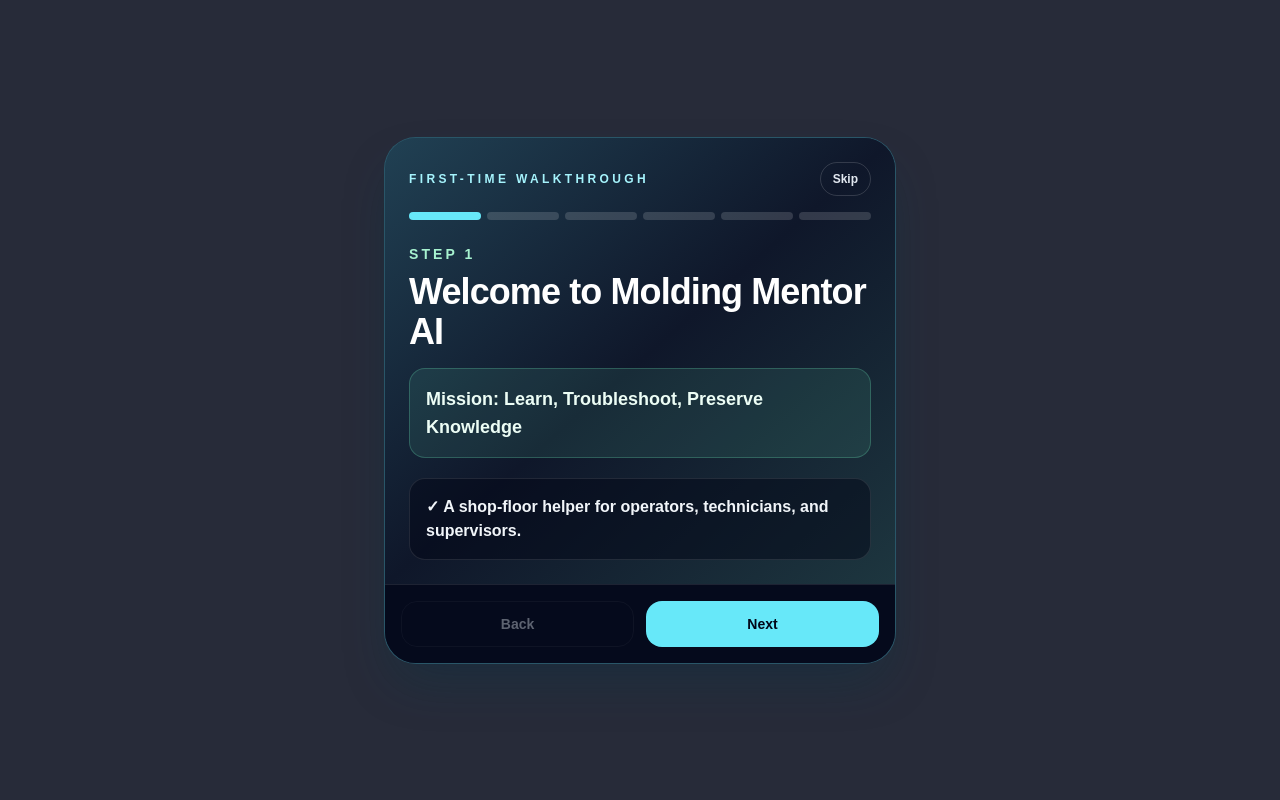
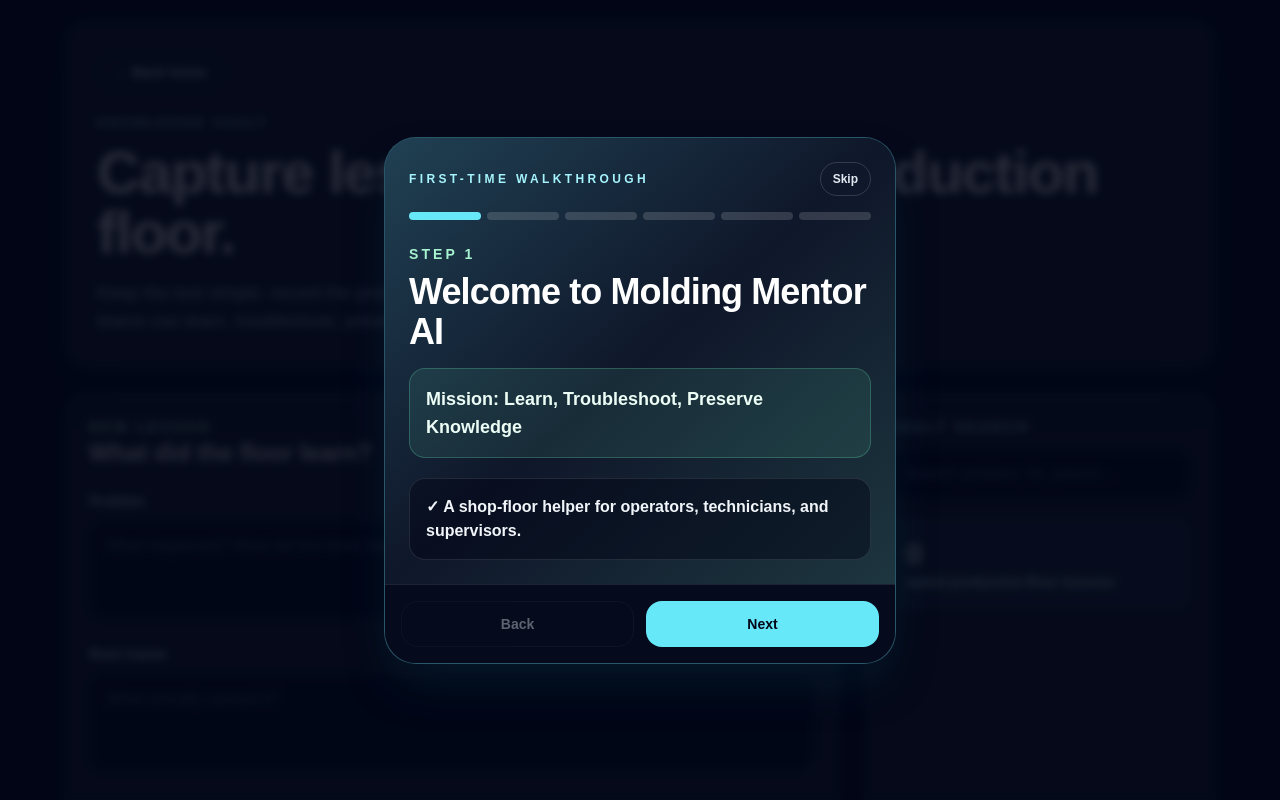
Before and after one commit to scottgraham2882-collab/molding-mentor-ai, a Next.js app: page /knowledge-vault in a window 1280 px wide. Before the commit this address had no page. Shown: the top 800 px of the page. Built offline with nearby package versions, Linux system fonts and the light colour scheme.

Commit message:
Add knowledge vault page

```diff
--- /dev/null
+++ b/app/knowledge-vault/page.tsx
@@ -0,0 +1,211 @@
+"use client";
+
+import Link from "next/link";
+import { FormEvent, useEffect, useMemo, useState } from "react";
+
+type VaultEntry = {
+  id: string;
+  problem: string;
+  rootCause: string;
+  fix: string;
+  prevention: string;
+  submittedBy: string;
+  submittedAt: string;
+};
+
+const storageKey = "moldingMentorKnowledgeVault";
+
+const emptyEntry: VaultEntry = {
+  id: "",
+  problem: "",
+  rootCause: "",
+  fix: "",
+  prevention: "",
+  submittedBy: "",
+  submittedAt: "",
+};
+
+function nowStamp() {
+  return new Date().toISOString();
+}
+
+function formatDate(value: string) {
+  if (!value) return "Just now";
+  return new Intl.DateTimeFormat(undefined, {
+    dateStyle: "medium",
+    timeStyle: "short",
+  }).format(new Date(value));
+}
+
+export default function KnowledgeVaultPage() {
+  const [entries, setEntries] = useState<VaultEntry[]>([]);
+  const [formEntry, setFormEntry] = useState<VaultEntry>(emptyEntry);
+  const [searchTerm, setSearchTerm] = useState("");
+
+  useEffect(() => {
+    const saved = window.localStorage.getItem(storageKey);
+    if (!saved) return;
+
+    try {
+      const parsed = JSON.parse(saved) as VaultEntry[];
+      if (Array.isArray(parsed)) setEntries(parsed);
+    } catch {
+      window.localStorage.removeItem(storageKey);
+    }
+  }, []);
+
+  useEffect(() => {
+    window.localStorage.setItem(storageKey, JSON.stringify(entries));
+  }, [entries]);
+
+  const filteredEntries = useMemo(() => {
+    const search = searchTerm.trim().toLowerCase();
+    if (!search) return entries;
+
+    return entries.filter((entry) =>
+      Object.values(entry).join(" ").toLowerCase().includes(search),
+    );
+  }, [entries, searchTerm]);
+
+  function updateField(field: keyof VaultEntry, value: string) {
+    setFormEntry((current) => ({ ...current, [field]: value }));
+  }
+
+  function saveEntry(event: FormEvent<HTMLFormElement>) {
+    event.preventDefault();
+    const entryToSave = {
+      ...formEntry,
+      id: crypto.randomUUID(),
+      submittedAt: nowStamp(),
+    };
+
+    setEntries((current) => [entryToSave, ...current]);
+    setFormEntry(emptyEntry);
+  }
+
+  function deleteEntry(id: string) {
+    setEntries((current) => current.filter((entry) => entry.id !== id));
+  }
+
+  return (
+    <main className="min-h-screen bg-slate-950 px-4 py-5 text-slate-100 sm:px-6 lg:px-8">
+      <div className="mx-auto max-w-6xl">
+        <header className="rounded-3xl border border-cyan-300/20 bg-white/10 p-5 shadow-2xl shadow-cyan-950/30 sm:p-8">
+          <Link href="/" className="inline-flex rounded-full border border-cyan-300/30 px-4 py-2 text-sm font-bold text-cyan-100 hover:bg-cyan-300/10">
+            ← Back home
+          </Link>
+          <p className="mt-6 text-xs font-black uppercase tracking-[0.28em] text-cyan-200">Knowledge Vault</p>
+          <h1 className="mt-3 text-4xl font-black tracking-tight text-white sm:text-6xl">Capture lessons from the production floor.</h1>
+          <p className="mt-4 max-w-3xl text-base leading-7 text-slate-300 sm:text-lg">
+            Keep the tool simple: record the problem, root cause, fix, prevention, and who submitted it so teams can learn,
+            troubleshoot, preserve knowledge, and collaborate.
+          </p>
+        </header>
+
+        <section className="mt-6 grid gap-6 lg:grid-cols-[minmax(0,1fr)_22rem]">
+          <form onSubmit={saveEntry} className="rounded-3xl border border-white/10 bg-white/10 p-4 shadow-xl shadow-slate-950/30 sm:p-6">
+            <div>
+              <p className="text-sm font-black uppercase tracking-[0.2em] text-emerald-200">New lesson</p>
+              <h2 className="text-2xl font-black text-white">What did the floor learn?</h2>
+            </div>
+
+            <div className="mt-5 grid gap-4">
+              {[
+                ["problem", "Problem", "What happened? What did the team see?"],
+                ["rootCause", "Root Cause", "What actually caused it?"],
+                ["fix", "Fix", "What corrected the issue?"],
+                ["prevention", "Prevention", "How can the team prevent it next time?"],
+              ].map(([field, label, placeholder]) => (
+                <label key={field}>
+                  <span className="text-sm font-bold text-slate-200">{label}</span>
+                  <textarea
+                    required
+                    value={formEntry[field as keyof VaultEntry]}
+                    onChange={(event) => updateField(field as keyof VaultEntry, event.target.value)}
+                    placeholder={placeholder}
+                    rows={3}
+                    className="mt-2 w-full rounded-2xl border border-white/10 bg-slate-950/80 px-4 py-3 text-white placeholder:text-slate-500"
+                  />
+                </label>
+              ))}
+
+              <label>
+                <span className="text-sm font-bold text-slate-200">Submitted By</span>
+                <input
+                  required
+                  value={formEntry.submittedBy}
+                  onChange={(event) => updateField("submittedBy", event.target.value)}
+                  placeholder="Name, shift, or team"
+                  className="mt-2 w-full rounded-2xl border border-white/10 bg-slate-950/80 px-4 py-3 text-white placeholder:text-slate-500"
+                />
+              </label>
+            </div>
+
+            <button className="mt-5 w-full rounded-2xl bg-cyan-300 px-5 py-3 text-base font-black text-slate-950 hover:bg-cyan-200" type="submit">
+              Save lesson to vault
+            </button>
+          </form>
+
+          <aside className="rounded-3xl border border-white/10 bg-white/10 p-4 shadow-xl shadow-slate-950/30 sm:p-6">
+            <p className="text-sm font-black uppercase tracking-[0.2em] text-cyan-200">Vault search</p>
+            <input
+              value={searchTerm}
+              onChange={(event) => setSearchTerm(event.target.value)}
+              placeholder="Search problem, fix, person..."
+              className="mt-3 w-full rounded-2xl border border-white/10 bg-slate-950/80 px-4 py-3 text-white placeholder:text-slate-500"
+            />
+            <div className="mt-5 rounded-2xl border border-cyan-300/20 bg-cyan-300/10 p-4">
+              <p className="text-3xl font-black text-white">{entries.length}</p>
+              <p className="text-sm font-bold text-cyan-100">saved production-floor lessons</p>
+            </div>
+          </aside>
+        </section>
+
+        <section className="mt-6 rounded-3xl border border-white/10 bg-white/10 p-4 shadow-xl shadow-slate-950/30 sm:p-6">
+          <div className="flex flex-col gap-2 sm:flex-row sm:items-end sm:justify-between">
+            <div>
+              <p className="text-sm font-black uppercase tracking-[0.2em] text-emerald-200">Saved knowledge</p>
+              <h2 className="text-2xl font-black text-white">Lessons in the vault</h2>
+            </div>
+            <p className="text-sm font-semibold text-slate-300">Showing {filteredEntries.length} of {entries.length}</p>
+          </div>
+
+          <div className="mt-5 grid gap-4">
+            {filteredEntries.length ? filteredEntries.map((entry) => (
+              <article key={entry.id} className="rounded-3xl border border-white/10 bg-slate-950/70 p-4">
+                <div className="flex flex-col gap-3 sm:flex-row sm:items-start sm:justify-between">
+                  <div>
+                    <p className="text-xs font-black uppercase tracking-[0.2em] text-cyan-200">Submitted by {entry.submittedBy}</p>
+                    <p className="mt-1 text-sm font-semibold text-slate-400">{formatDate(entry.submittedAt)}</p>
+                  </div>
+                  <button onClick={() => deleteEntry(entry.id)} className="rounded-full border border-rose-300/30 px-3 py-1.5 text-sm font-bold text-rose-100 hover:bg-rose-300/10" type="button">
+                    Delete
+                  </button>
+                </div>
+
+                <div className="mt-4 grid gap-3 md:grid-cols-2">
+                  {[
+                    ["Problem", entry.problem],
+                    ["Root Cause", entry.rootCause],
+                    ["Fix", entry.fix],
+                    ["Prevention", entry.prevention],
+                  ].map(([label, value]) => (
+                    <div key={label} className="rounded-2xl border border-white/10 bg-white/[0.04] p-4">
+                      <p className="text-xs font-black uppercase tracking-[0.18em] text-emerald-200">{label}</p>
+                      <p className="mt-2 whitespace-pre-wrap text-sm leading-6 text-slate-200">{value}</p>
+                    </div>
+                  ))}
+                </div>
+              </article>
+            )) : (
+              <div className="rounded-3xl border border-dashed border-cyan-300/30 bg-cyan-300/10 p-6 text-center">
+                <p className="text-lg font-black text-white">No lessons found yet.</p>
+                <p className="mt-2 text-sm text-cyan-100">Add the first production-floor lesson or clear your search.</p>
+              </div>
+            )}
+          </div>
+        </section>
+      </div>
+    </main>
+  );
+}
--- a/app/page.tsx
+++ b/app/page.tsx
@@ -586,6 +586,16 @@
   },
 
   {
+    title: "Knowledge Vault",
+    plainSubtitle: "Capture simple lessons from the production floor",
+    description:
+      "Save problem, root cause, fix, prevention, and submitted-by notes so teams can learn, troubleshoot, preserve knowledge, and collaborate.",
+    href: "/knowledge-vault",
+    accent: "from-emerald-300 to-cyan-400",
+    keywords: ["knowledge vault", "lessons learned", "production floor", "root cause", "fix", "prevention", "submitted by"],
+  },
+
+  {
     title: "Knowledge Search",
     plainSubtitle: "Find answers across defects, lessons, materials, and molding tools",
     description:
@@ -739,6 +749,7 @@
   "/scenarios": ["shop-floor scenarios", "troubleshooting practice", "real molding problems", "flash startup", "short shot material change", "splay color change", "warpage cycle time", "burn marks end of fill", "voids thick section"],
   "/knowledge-search": ["knowledge search", "search all", "defects", "troubleshooting", "materials", "scientific molding", "mold number", "machine number", "part number", "plain english"],
   "/knowledge-base": ["lessons learned", "knowledge base", "root cause", "teach technician", "tribal knowledge", "saved fixes"],
+  "/knowledge-vault": ["knowledge vault", "production floor", "problem", "root cause", "fix", "prevention", "submitted by", "lessons learned", "collaborate"],
   "/mentor-notes": ["mentor notes", "teaching notes", "new technician", "supervisor notes", "topic", "defect", "machine", "mold", "tag", "tribal knowledge"],
   "/training/skills-matrix": ["skills", "qualified", "cross training", "matrix"],
 };
@@ -765,7 +776,7 @@
     return "Learn Molding";
   }
 
-  if (href === "/knowledge-search" || href === "/case-studies" || href === "/knowledge-base") {
+  if (href === "/knowledge-search" || href === "/case-studies" || href === "/knowledge-base" || href === "/knowledge-vault") {
     return "Search Knowledge";
   }
 
```
